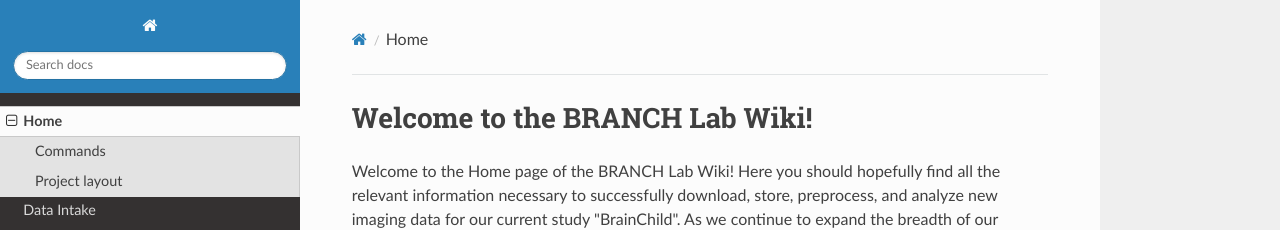
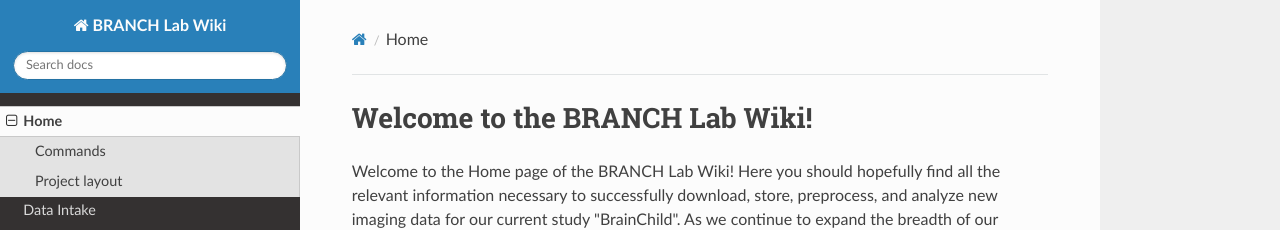
Before and after one commit to bcangelo12/BRANCH-Lab-Wiki, an MkDocs documentation site: the page built from docs/index.md, in a window 1280 px wide. Shown: the top 230 px of the page. Built offline with MkDocs 1.6.1, drawn with Linux system fonts in a browser that asks for light colours; nearby versions of some CDN libraries.

Commit message:
Update mkdocs.yml

```diff
--- a/mkdocs.yml
+++ b/mkdocs.yml
@@ -1,3 +1,4 @@
+site_name: BRANCH Lab Wiki
 nav:
     - Home: index.md
     - Data Intake: intake.md
```
